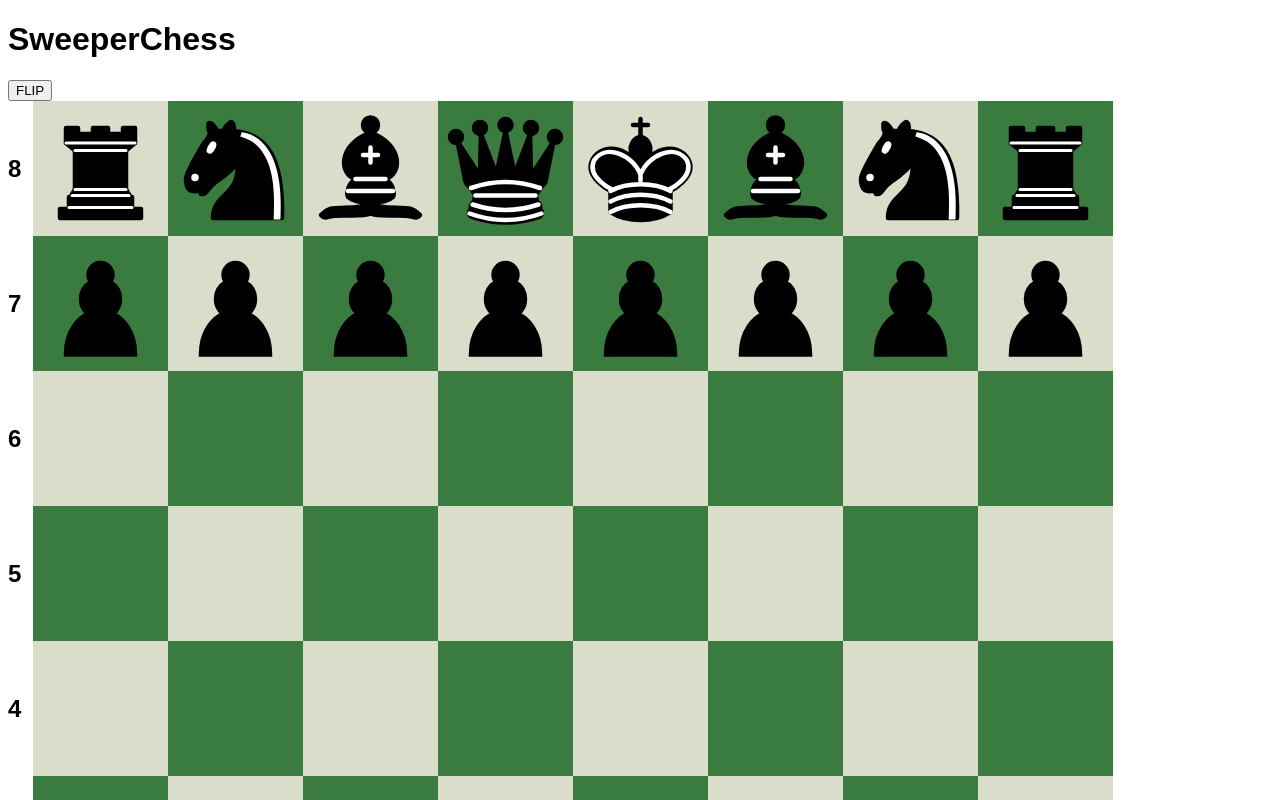
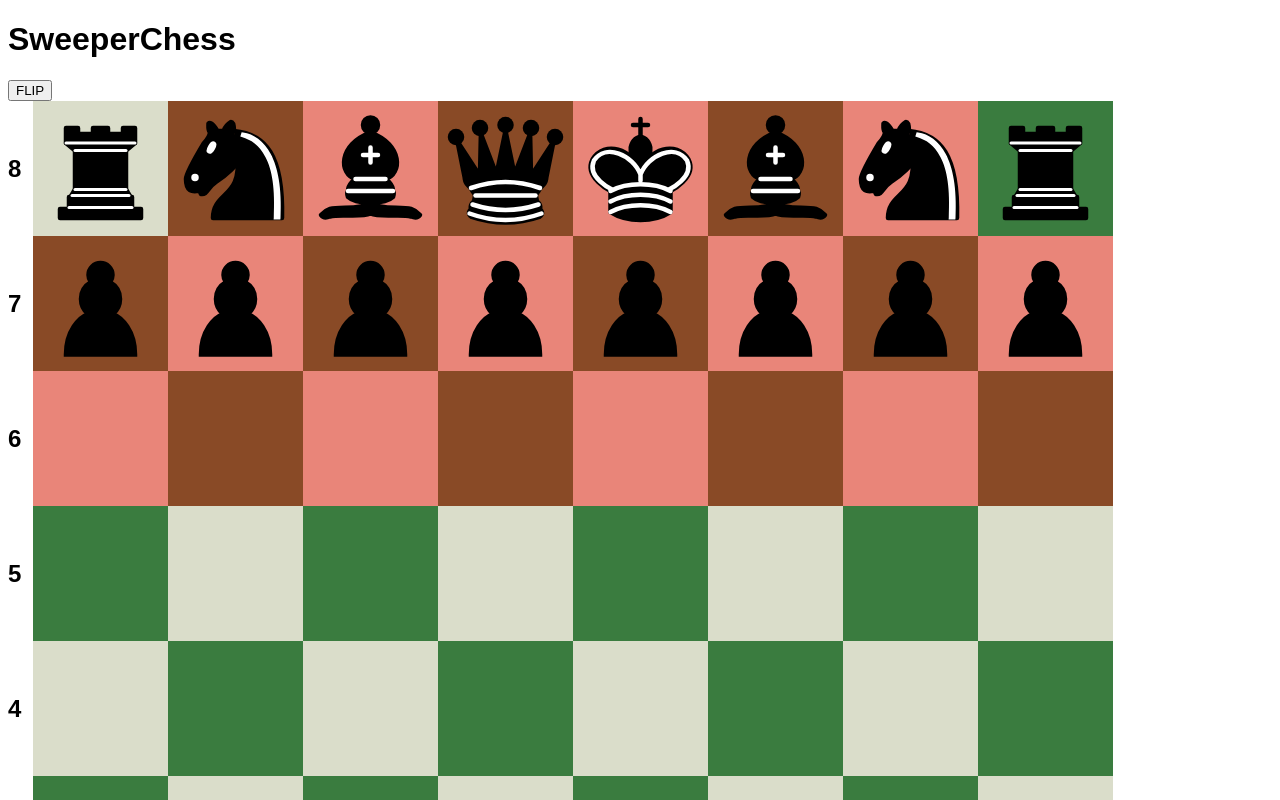
Before and after one commit to Dan-Shields/SweeperChess, a Vue app: page / in a window 1280 px wide. Shown: the top 800 px of the page. Built offline with nearby package versions, Linux system fonts and the light colour scheme; the HTML template or start-up script is replaced by a standard one.

Commit message:
feat(client): add debug state drawing attacked and pinned squares

```diff
--- a/src/client/App.vue
+++ b/src/client/App.vue
@@ -7,7 +7,7 @@
 </template>
 
 <script lang="ts">
-import { defineComponent, ref, readonly, reactive } from 'vue'
+import { defineComponent, reactive } from 'vue'
 
 import { Game } from '../game/Game.class'
 
--- a/src/client/components/Board.vue
+++ b/src/client/components/Board.vue
@@ -19,6 +19,8 @@
                         :isStartTile="moveStartTile != null && moveStartTile.rank == rank && moveStartTile.file == file"
                         :isEndTile="moveTargetTile != null && moveTargetTile.rank == rank && moveTargetTile.file == file"
                         :possibleMoveTile="possibleMoves !== undefined && possibleMoves[rank] && possibleMoves[rank][file]"
+                        :attacked="showDebug && !!game.opponentAttackedSquares.find(square => square.rank == rank && square.file == file)"
+                        :pinned="showDebug && !!game.opponentPins.find(pin => pin.find(square => square.rank == rank && square.file == file))"
                         class="tile"
                     />
                 </template>
@@ -135,6 +137,8 @@ export default defineComponent({
 
         const tileSizeText = computed(() => `${tileSize.value}px`)
 
+        const showDebug = ref(true)
+
         return {
             boardRef,
             piecePickedUp,
@@ -145,7 +149,8 @@ export default defineComponent({
             moveStartTile,
             moveTargetTile,
             possibleMoves,
-            flipped
+            flipped,
+            showDebug
         }
     }
 })
--- a/src/client/components/Tile.vue
+++ b/src/client/components/Tile.vue
@@ -6,7 +6,9 @@
             dark,
             blank,
             hovering: isEndTile,
-            startTile: isStartTile
+            startTile: isStartTile,
+            attacked,
+            pinned
         }"
     >
         <div v-show="possibleMoveTile" class="possible-move"></div>
@@ -35,6 +37,14 @@ export default defineComponent({
             type: Boolean,
         },
         possibleMoveTile: {
+            default: false,
+            type: Boolean
+        },
+        attacked: {
+            default: false,
+            type: Boolean
+        },
+        pinned: {
             default: false,
             type: Boolean
         },
@@ -87,6 +97,28 @@ export default defineComponent({
             background-color: mix($dark-color, $mix-color, $mix-factor);
         }
     }
+
+    &.attacked {
+        $mix-color: red;
+        $mix-factor: 60%;
+
+        background-color: mix($light-color, $mix-color, $mix-factor);
+
+        &.dark {
+            background-color: mix($dark-color, $mix-color, $mix-factor);
+        }
+    }
+
+    &.pinned {
+        $mix-color: blue;
+        $mix-factor: 60%;
+
+        background-color: mix($light-color, $mix-color, $mix-factor);
+
+        &.dark {
+            background-color: mix($dark-color, $mix-color, $mix-factor);
+        }
+    }
 }
 
 .possible-move {
```
